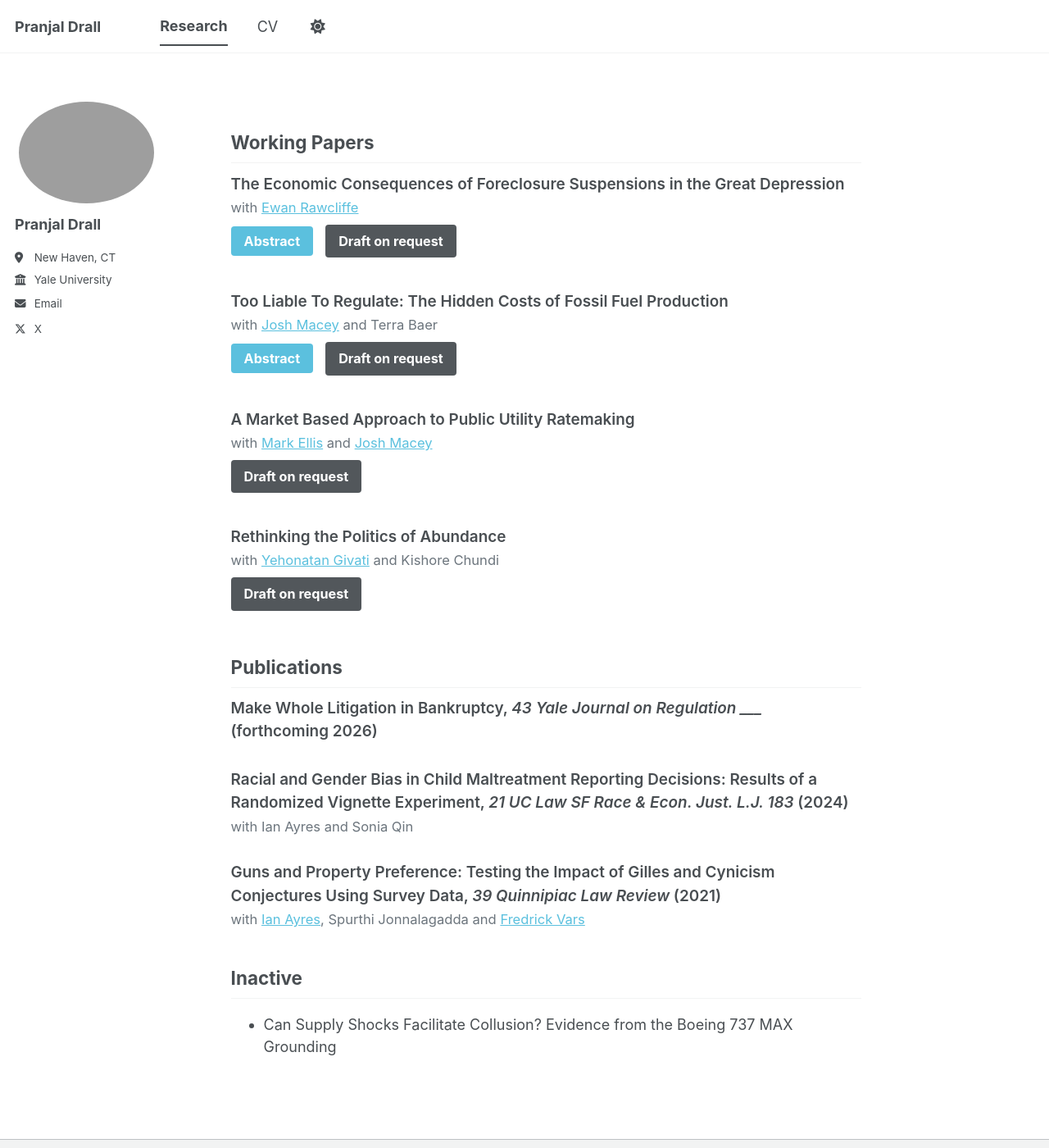
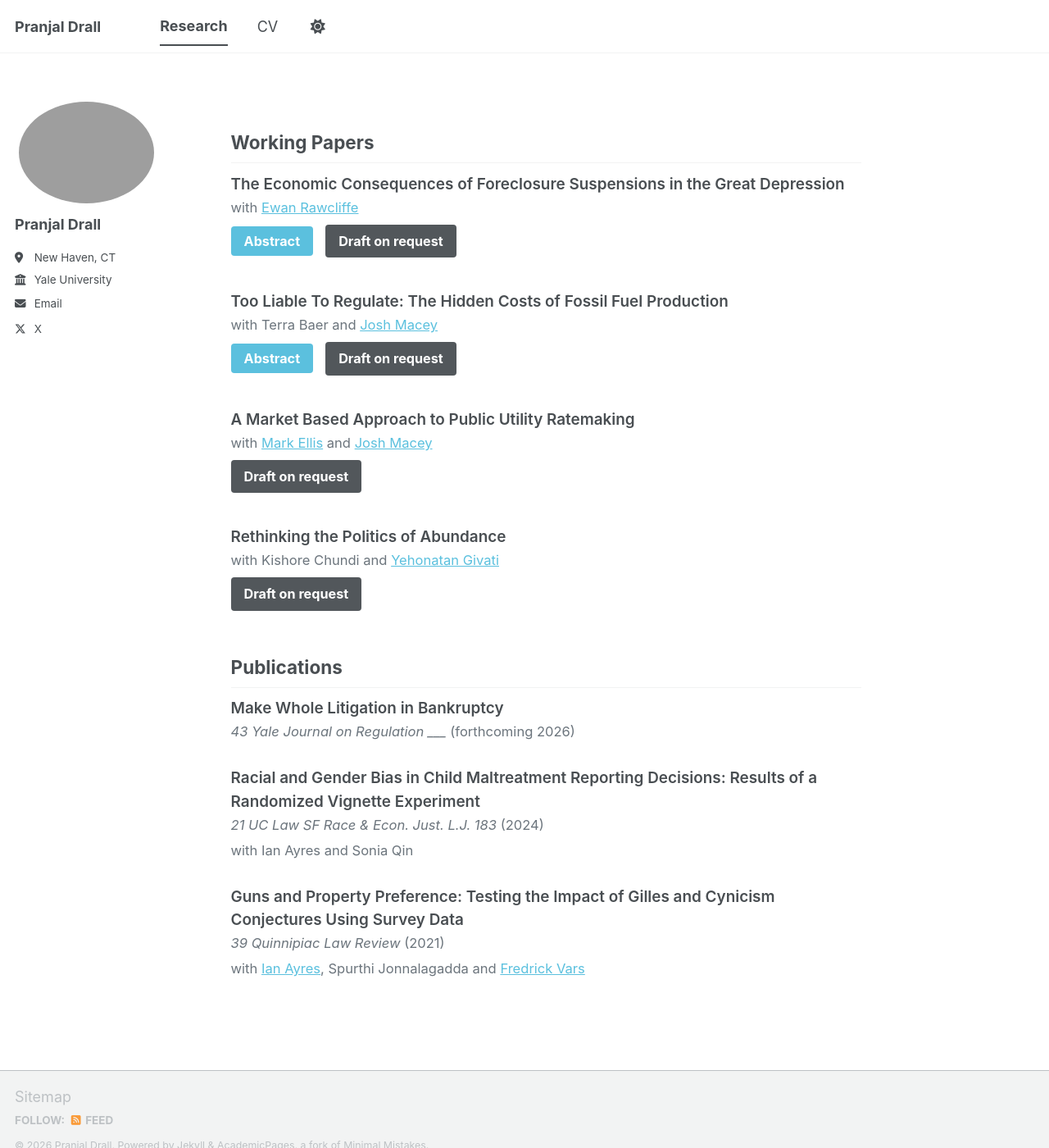
Before and after one commit to pranjal-drall/pranjal-drall.github.io, a Jekyll site: the page built from _pages/publications.md, in a window 1280 px wide and 1400 px high. Shown: the whole window at 82% size. Built offline with Jekyll 4.4.1, drawn with Linux system fonts in a browser that asks for light colours; a script bundle is joined from its source files by our own code; library files that are not in the unit come from our copies.

Commit message:
Alphabetize co-authors, move journal names to separate line, remove inactive paper
- Alphabetize co-author names by last name across working papers and cv.json
- Move journal names to their own line in publications section
- Remove Boeing 737 MAX paper from inactive section

https://claude.ai/code/session_016q3NT2eU6r8J43qGbSae33

```diff
--- a/_data/cv.json
+++ b/_data/cv.json
@@ -103,7 +103,7 @@
       "publisher": "Working Paper",
       "releaseDate": "",
       "website": "",
-      "summary": "with Joshua Macey and Terra Baer"
+      "summary": "with Terra Baer and Joshua Macey"
     },
     {
       "name": "A Markets Based Approach to Public Utility Ratemaking",
@@ -124,7 +124,7 @@
       "publisher": "Working Paper",
       "releaseDate": "",
       "website": "",
-      "summary": "with Yehonatan Givati and Kishore Chundi"
+      "summary": "with Kishore Chundi and Yehonatan Givati"
     }
   ],
   "presentations": [],
--- a/_pages/publications.md
+++ b/_pages/publications.md
@@ -109,7 +109,7 @@ function toggleAbstract(id) {
 
 <div class="publication-item">
   <div class="publication-title">Too Liable To Regulate: The Hidden Costs of Fossil Fuel Production</div>
-  <div class="coauthors">with <a href="https://law.yale.edu/joshua-macey">Josh Macey</a> and Terra Baer</div>
+  <div class="coauthors">with Terra Baer and <a href="https://law.yale.edu/joshua-macey">Josh Macey</a></div>
   <div class="publication-buttons">
     <button class="btn btn--abstract" onclick="toggleAbstract('too-liable-abstract')">Abstract</button>
     <a href="mailto:pranjal.drall@yale.edu" class="btn btn--draft">Draft on request</a>
@@ -131,7 +131,7 @@ function toggleAbstract(id) {
 
 <div class="publication-item">
   <div class="publication-title">Rethinking the Politics of Abundance</div>
-  <div class="coauthors">with <a href="https://law.yale.edu/yehonatan-givati">Yehonatan Givati</a> and Kishore Chundi</div>
+  <div class="coauthors">with Kishore Chundi and <a href="https://law.yale.edu/yehonatan-givati">Yehonatan Givati</a></div>
   <div class="publication-buttons">
     <a href="mailto:pranjal.drall@yale.edu" class="btn btn--draft">Draft on request</a>
   </div>
@@ -140,19 +140,18 @@ function toggleAbstract(id) {
 ## Publications
 
 <div class="publication-item">
-  <div class="publication-title">Make Whole Litigation in Bankruptcy, <em>43 Yale Journal on Regulation ___</em> (forthcoming 2026)</div>
+  <div class="publication-title">Make Whole Litigation in Bankruptcy</div>
+  <div class="coauthors"><em>43 Yale Journal on Regulation ___</em> (forthcoming 2026)</div>
 </div>
 
 <div class="publication-item">
-  <div class="publication-title">Racial and Gender Bias in Child Maltreatment Reporting Decisions: Results of a Randomized Vignette Experiment, <em>21 UC Law SF Race & Econ. Just. L.J. 183</em> (2024)</div>
+  <div class="publication-title">Racial and Gender Bias in Child Maltreatment Reporting Decisions: Results of a Randomized Vignette Experiment</div>
+  <div class="coauthors"><em>21 UC Law SF Race & Econ. Just. L.J. 183</em> (2024)</div>
   <div class="coauthors">with Ian Ayres and Sonia Qin</div>
 </div>
 
 <div class="publication-item">
-  <div class="publication-title">Guns and Property Preference: Testing the Impact of Gilles and Cynicism Conjectures Using Survey Data, <em>39 Quinnipiac Law Review</em> (2021)</div>
+  <div class="publication-title">Guns and Property Preference: Testing the Impact of Gilles and Cynicism Conjectures Using Survey Data</div>
+  <div class="coauthors"><em>39 Quinnipiac Law Review</em> (2021)</div>
   <div class="coauthors">with <a href="https://law.yale.edu/ian-ayres">Ian Ayres</a>, Spurthi Jonnalagadda and <a href="https://law.ua.edu/faculty_staff/fredrick-vars/">Fredrick Vars</a></div>
 </div>
-
-## Inactive
-
-* Can Supply Shocks Facilitate Collusion? Evidence from the Boeing 737 MAX Grounding
```
